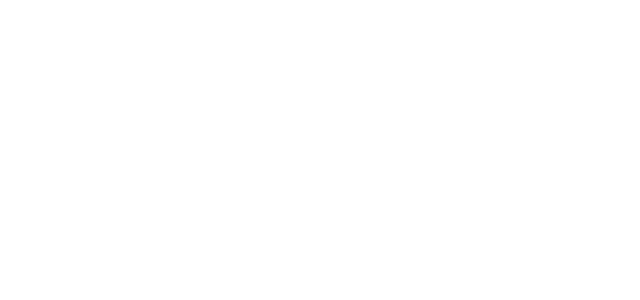
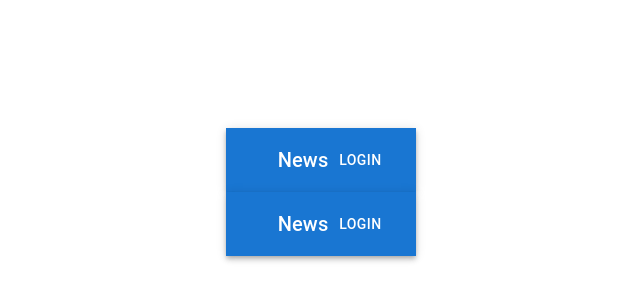
Before and after one commit to yoavrichter30/myGarden, a React (Vite) app in the folder front/: page / in a window 1280 px wide. Shown: the part 208-508 px from the top of the page, without its empty margins (319-959 px from the left). Built offline with nearby package versions, Linux system fonts and the light colour scheme.

Commit message:
start navbar

```diff
--- a/front/src/App.tsx
+++ b/front/src/App.tsx
@@ -2,19 +2,21 @@ import './App.css'
 import { CssBaseline, ThemeProvider, Typography, createTheme } from '@mui/material';
 import { Outlet, Link } from "react-router-dom";
 import baseTheme from './theme.ts';
+import SearchAppBar from './layout/Appbar/Appbar.tsx'
+import PublicLayout from './layout/PublicLayout.tsx';
 
 
+export default function App() {
+  return (
+    <>
+    <PublicLayout />
+    <SearchAppBar />
 
-function App() {
-  return (
+    <CssBaseline />
 
-    <>
-    <CssBaseline />
     <ThemeProvider theme={baseTheme}>
       <Outlet />
     </ThemeProvider>
     </>
   )
 }
-
-export default App
--- a/front/src/index.css
+++ b/front/src/index.css
@@ -27,13 +27,7 @@ a:hover {
   color: #535bf2;
 }
 
-body {
-  margin: 0;
-  display: flex;
-  place-items: center;
-  min-width: 320px;
-  min-height: 100vh;
-}
+
 
 h1 {
   font-size: 3.2em;
--- /dev/null
+++ b/front/src/layout/Appbar/Appbar.tsx
@@ -0,0 +1,31 @@
+import * as React from 'react';
+import AppBar from '@mui/material/AppBar';
+import Box from '@mui/material/Box';
+import Toolbar from '@mui/material/Toolbar';
+import Typography from '@mui/material/Typography';
+import Button from '@mui/material/Button';
+import IconButton from '@mui/material/IconButton';
+// import MenuIcon from '@mui/icons-material/Menu';
+
+export default function ButtonAppBar() {
+  return (
+    <Box sx={{ flexGrow: 5 }}>
+      <AppBar position="static">
+        <Toolbar>
+          <IconButton
+            size="large"
+            edge="start"
+            color="inherit"
+            aria-label="menu"
+            sx={{ mr: 2 }}
+          >
+          </IconButton>
+          <Typography variant="h6" component="div" sx={{ flexGrow: 1 }}>
+            News
+          </Typography>
+          <Button color="inherit">Login</Button>
+        </Toolbar>
+      </AppBar>
+    </Box>
+  );
+}
--- /dev/null
+++ b/front/src/layout/PublicLayout.tsx
@@ -0,0 +1,18 @@
+import ButtonAppBar from "./Appbar/Appbar";
+import { StyledEngineProvider } from '@mui/material/styles';
+
+export default function PublicLayout() {
+    return (
+      <>
+    <StyledEngineProvider injectFirst>
+      <ButtonAppBar />
+    </StyledEngineProvider>
+{/*
+      <CssBaseline />
+
+      <ThemeProvider theme={baseTheme}>
+        <Outlet />
+      </ThemeProvider> */}
+      </>
+    )
+  }
--- a/front/src/pages/sign-in/SignIn.css
+++ b/front/src/pages/sign-in/SignIn.css
@@ -3,4 +3,11 @@
 }
 .MuiTextField-root {
     background: white;
-  }
+}
+body {
+    margin: 0;
+    display: flex;
+    place-items: center;
+    min-width: 320px;
+    min-height: 100vh;
+}
--- a/front/src/pages/sign-up/SignUp.css
+++ b/front/src/pages/sign-up/SignUp.css
@@ -4,3 +4,10 @@
 .MuiTextField-root {
     background: white;
   }
+  body {
+    margin: 0;
+    display: flex;
+    place-items: center;
+    min-width: 320px;
+    min-height: 100vh;
+  }
```
